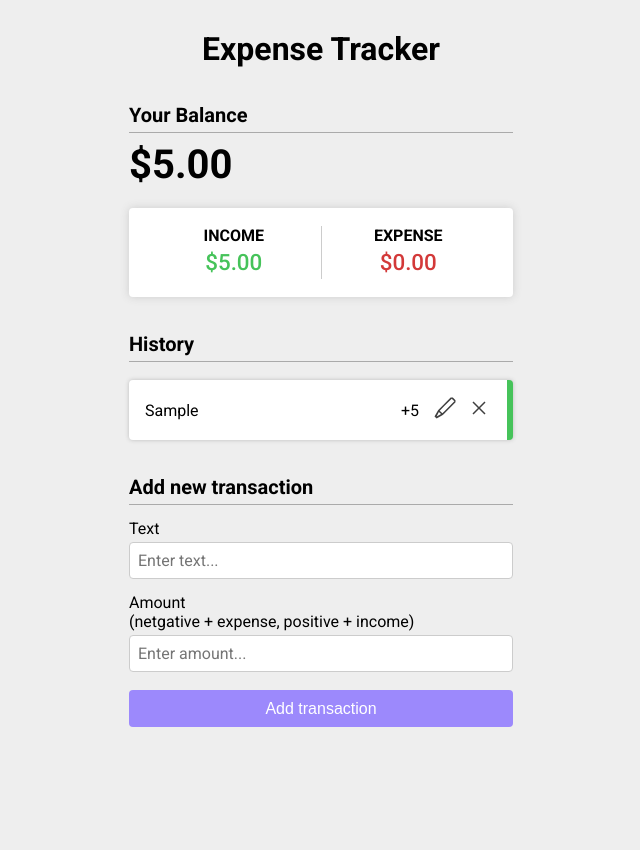
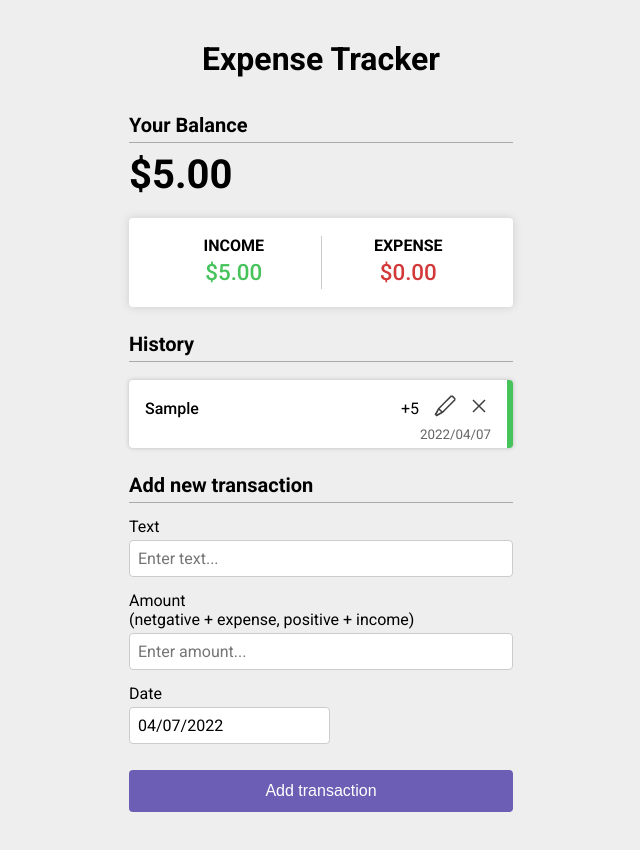
Before and after one commit to lucaslmlok/simple-react-expense-tracker, a React (Create React App) app: page / in a window 1280 px wide. Both pictures are taken after typing "Sample", "5" into the empty fields and a click on the button "Add transaction". Shown: the top 850 px of the page, without its empty margins (319-959 px from the left). Before the commit the page ends 800 px from the top, so only its background shows below. Built offline with nearby package versions, Linux system fonts and the light colour scheme.

Commit message:
add date

```diff
--- a/package.json
+++ b/package.json
@@ -7,7 +7,9 @@
         "@testing-library/jest-dom": "^5.16.4",
         "@testing-library/react": "^12.1.4",
         "@testing-library/user-event": "^13.5.0",
+        "date-fns": "^2.28.0",
         "react": "^18.0.0",
+        "react-datepicker": "^4.7.0",
         "react-dom": "^18.0.0",
         "react-icons": "^4.3.1",
         "react-scripts": "5.0.0",
--- a/src/components/AddNew.jsx
+++ b/src/components/AddNew.jsx
@@ -1,13 +1,17 @@
 import { useState, useRef } from "react";
 import { v4 as uuidv4 } from "uuid";
+import DatePicker from "react-datepicker";
+import { parseISO } from "date-fns";
 import { useExpenseDispatch } from "./Provider";
 
 const AddNew = () => {
     const dispatch = useExpenseDispatch();
     const [title, setTitle] = useState("");
     const [amount, setAmount] = useState("");
+    const [date, setDate] = useState(new Date());
     const titleRef = useRef(null);
     const amountRef = useRef(null);
+    const dateRef = useRef(null);
 
     const handleTitleChange = (e) => {
         setTitle(e.target.value);
@@ -15,6 +19,10 @@ const AddNew = () => {
 
     const handleAmountChange = (e) => {
         setAmount(e.target.value);
+    };
+
+    const handleDateChange = (date) => {
+        setDate(date);
     };
 
     const handleSubmit = (e) => {
@@ -25,12 +33,17 @@ const AddNew = () => {
         if (!amount) {
             return amountRef.current.focus();
         }
+        if (!date) {
+            return dateRef.current.setFocus();
+        }
+
         dispatch({
             type: "add",
             item: {
                 id: uuidv4(),
                 title: title,
                 amount: +amount,
+                date: date,
             },
         });
         setTitle("");
@@ -66,7 +79,17 @@ const AddNew = () => {
                         placeholder="Enter amount..."
                     />
                 </div>
-                <button onClick={handleSubmit}>Add transaction</button>
+                <div className="add-new__field">
+                    <label htmlFor="date">Date</label>
+                    <DatePicker
+                        ref={dateRef}
+                        selected={date}
+                        onChange={handleDateChange}
+                    />
+                </div>
+                <button className="btn" onClick={handleSubmit}>
+                    Add transaction
+                </button>
             </form>
         </section>
     );
--- a/src/components/History.jsx
+++ b/src/components/History.jsx
@@ -1,5 +1,6 @@
 import { useState, useRef } from "react";
 import { VscEdit, VscClose, VscSave, VscDiscard } from "react-icons/vsc";
+import { format } from "date-fns";
 import { useExpense, useExpenseDispatch } from "./Provider";
 
 const displayAmount = (amount) => {
@@ -16,11 +17,15 @@ const History = () => {
     return (
         <section>
             <h2>History</h2>
-            <ul className="history__list">
-                {expenses.map((e) => (
-                    <HistoryItem key={e.id} item={e} />
-                ))}
-            </ul>
+            {expenses.length ? (
+                <ul className="history__list">
+                    {expenses.map((e) => (
+                        <HistoryItem key={e.id} item={e} />
+                    ))}
+                </ul>
+            ) : (
+                <div className="history__empty">No History</div>
+            )}
         </section>
     );
 };
@@ -71,6 +76,7 @@ const HistoryItem = ({ item }) => {
                 id: item.id,
                 title: title,
                 amount: +amount,
+                date: item.date,
             },
         });
         setIsEditing(false);
@@ -113,6 +119,11 @@ const HistoryItem = ({ item }) => {
                         <VscDiscard title="Discard" size={24} />
                     </li>
                 </menu>
+                {item.date && (
+                    <small className="history__date">
+                        {format(item.date, "yyyy/MM/dd")}
+                    </small>
+                )}
             </li>
         );
     }
@@ -129,6 +140,11 @@ const HistoryItem = ({ item }) => {
                     <VscClose title="Delete" size={24} />
                 </li>
             </menu>
+            {item.date && (
+                <small className="history__date">
+                    {format(item.date, "yyyy/MM/dd")}
+                </small>
+            )}
         </li>
     );
 };
--- a/src/components/Provider.jsx
+++ b/src/components/Provider.jsx
@@ -4,6 +4,9 @@ const ExpenseContext = createContext([]);
 const ExpenseDispatchContext = createContext(null);
 
 const initialExpenses = JSON.parse(localStorage.getItem("expenses")) || [];
+initialExpenses.forEach((e) => {
+    e.date = e.date ? new Date(e.date) : undefined;
+});
 
 const Provider = ({ children }) => {
     const [expenses, dispatch] = useReducer(expenseReducer, initialExpenses);
--- a/src/index.css
+++ b/src/index.css
@@ -12,12 +12,13 @@ html {
 
 body {
     margin: 0;
-    padding: 0;
+    padding: 10px 0;
+    min-height: 100vh;
     background-color: #eee;
 }
 
 section {
-    margin: 30px 0 20px;
+    margin: 0 0 20px;
 }
 
 h1 {
@@ -41,19 +42,6 @@ menu {
     list-style: none;
     margin: 0;
     padding: 0;
-}
-
-button {
-    border: none;
-    outline: none;
-    width: 100%;
-    font-size: 1rem;
-    padding: 0.6em;
-    margin: 4px 0;
-    background-color: #9c89fc;
-    border-radius: 4px;
-    color: white;
-    cursor: pointer;
 }
 
 button:hover {
@@ -123,16 +111,24 @@ input {
     color: #d33939;
 }
 
+.history__empty {
+    display: grid;
+    place-items: center;
+    margin: 24px 0;
+    opacity: 0.75;
+}
+
 .history__list {
     margin: 18px 0;
 }
 
 .history__item {
+    position: relative;
     display: flex;
     align-items: center;
     margin: 12px 0;
-    padding: 10px 16px;
-    min-height: 60px;
+    padding: 10px 16px 22px;
+    min-height: 68px;
     background-color: white;
     box-shadow: 0 0 4px #bbb;
     border-radius: 4px;
@@ -143,8 +139,16 @@ input {
     border-right-color: #d33939;
 }
 
+.history__date {
+    position: absolute;
+    bottom: 6px;
+    right: 16px;
+    color: #666;
+}
+
 .history__title {
     flex: 1;
+    font-weight: 500;
 }
 
 .history__menu {
@@ -176,3 +180,16 @@ input {
 .add-new__field {
     margin: 14px 0;
 }
+
+.btn {
+    border: none;
+    outline: none;
+    width: 100%;
+    font-size: 1rem;
+    padding: 0.75em;
+    margin: 12px 0;
+    background-color: #6c5eb4;
+    border-radius: 4px;
+    color: white;
+    cursor: pointer;
+}
```
Also changed, not shown: src/index.js (+10 -9 lines), 1 other file (tests, documents, lock files or other folders).
